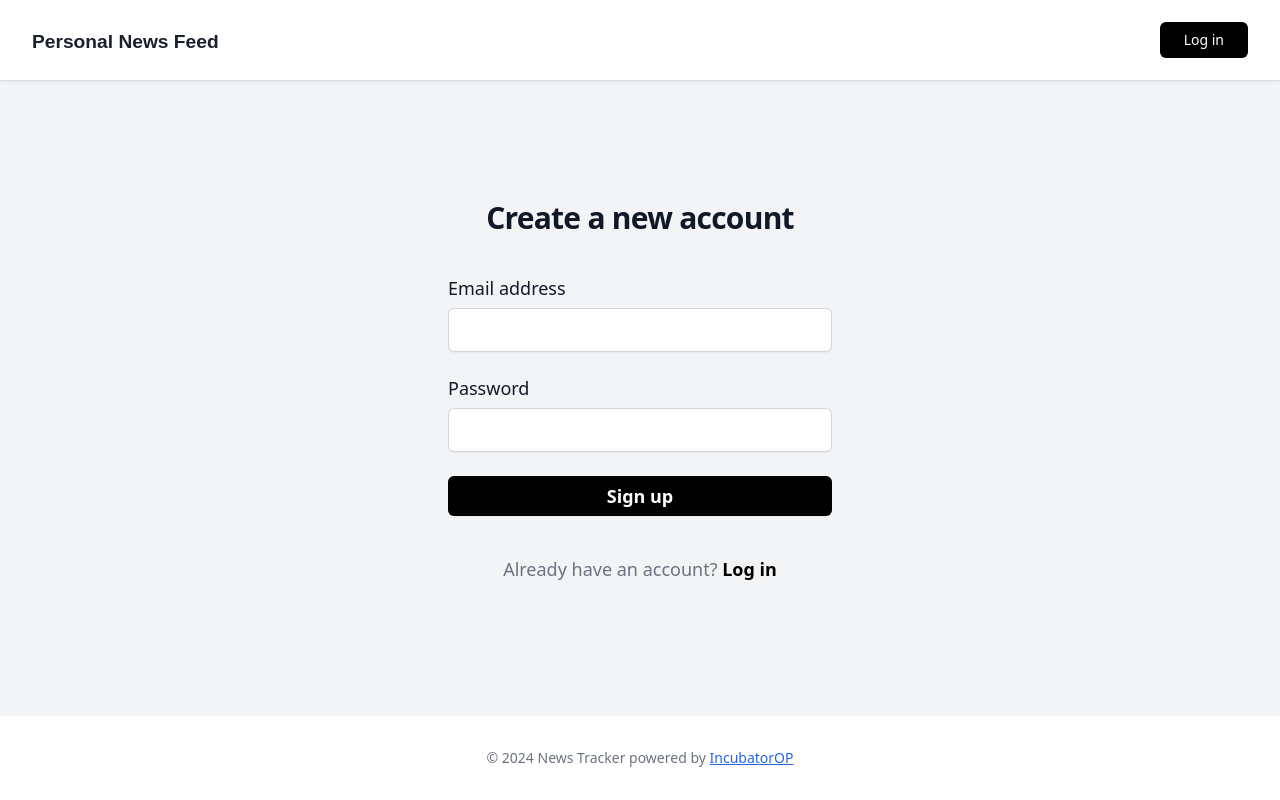
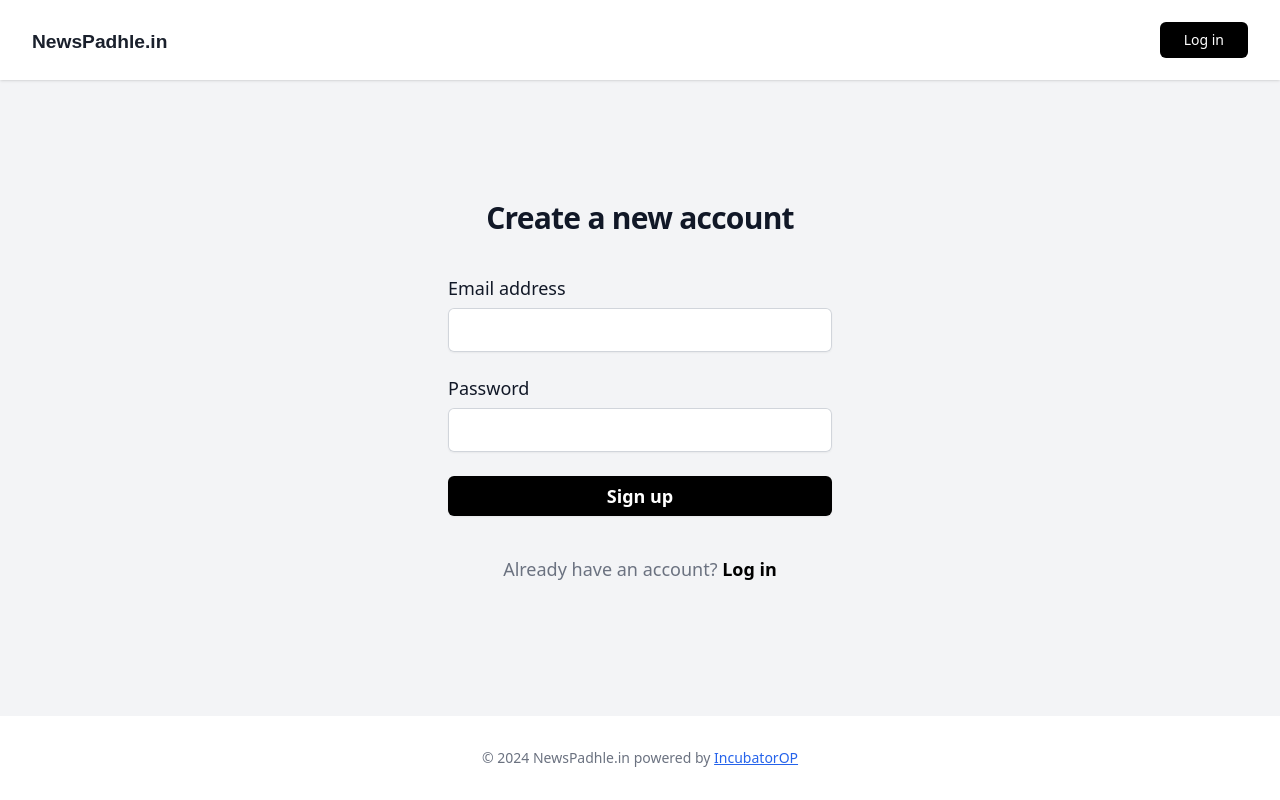
Before and after one commit to daytimedrinkingclub/newstracker, a Flask app: page / in a window 1280 px wide. Run offline with Flask 3, Linux system fonts and the light colour scheme; parts of the project's set-up code (start-up, migrations or seed data) failed here and were passed over; some libraries are stand-ins or nearby versions.

Commit message:
my changes

```diff
--- a/app/routes/auth.py
+++ b/app/routes/auth.py
@@ -45,7 +45,7 @@ def login():
         user_plans = DataService.get_user_plans(user['id'])
 
         if user_plans:
-            return redirect(url_for('main.keyword'))
+            return redirect(url_for('main.feed'))
         else:
             return redirect(url_for('main.plans'))
 
--- a/app/static/js/plans.js
+++ b/app/static/js/plans.js
@@ -16,7 +16,7 @@ function submitFreemiumPlan() {
     .then(response => response.json())
     .then(data => {
         alert('Free plan activated successfully!');
-        // window.location.href = '/keyword'
+        window.location.href = '/keyword';
     })
     .catch((error) => {
         console.error('Error:', error);
--- a/app/templates/components/footer.html
+++ b/app/templates/components/footer.html
@@ -2,7 +2,7 @@
     <div class="mx-auto max-w-7xl px-4 sm:px-6 lg:px-8">
         <div class="py-8 flex items-center justify-center">
             <div class="text-center">
-                <p class="text-sm text-gray-500">&copy; 2024 News Tracker powered by <a href="https://incubatorop.com" class="text-blue-600 hover:text-blue-800 underline">IncubatorOP</a></p>
+                <p class="text-sm text-gray-500">&copy; 2024 NewsPadhle.in powered by <a href="https://incubatorop.com"  target="_blank" class="text-blue-600 hover:text-blue-800 underline">IncubatorOP</a></p>
             </div>
         </div>
     </div>
--- a/app/templates/components/header.html
+++ b/app/templates/components/header.html
@@ -5,7 +5,7 @@
                 <a href="{{ url_for('main.feed') }}" class="flex items-center">
                     <svg class="h-8 w-auto" viewBox="0 0 300 40" fill="none" xmlns="http://www.w3.org/2000/svg">
                         <text x="0" y="30" font-family="Arial, sans-serif" font-size="24" font-weight="bold" fill="#1a202c">
-                            Personal News Feed
+                            NewsPadhle.in
                         </text>
                     </svg>
                 </a>
@@ -13,7 +13,7 @@
             <div class="hidden sm:flex sm:items-center sm:justify-center flex-grow">
                 {% if session.get('jwt') %}
                 <div class="flex space-x-8">
-                    <a href="{{ url_for('main.feed') }}" class="{% if request.endpoint == 'main.feed' %}border-b-2 border-black text-gray-900{% else %}border-transparent text-gray-500 hover:border-gray-300 hover:text-gray-700{% endif %} inline-flex items-center px-1 pt-1 text-base font-medium">Personal Feed</a>
+                    <a href="{{ url_for('main.feed') }}" class="{% if request.endpoint == 'main.feed' %}border-b-2 border-black text-gray-900{% else %}border-transparent text-gray-500 hover:border-gray-300 hover:text-gray-700{% endif %} inline-flex items-center px-1 pt-1 text-base font-medium">My Feed</a>
                     <a href="{{ url_for('main.keyword') }}" class="{% if request.endpoint == 'main.keyword' %}border-b-2 border-black text-gray-900{% else %}border-transparent text-gray-500 hover:border-gray-300 hover:text-gray-700{% endif %} inline-flex items-center px-1 pt-1 text-base font-medium">Topics</a>
                     <a href="{{ url_for('main.plans') }}" class="{% if request.endpoint == 'main.plans' %}border-b-2 border-black text-gray-900{% else %}border-transparent text-gray-500 hover:border-gray-300 hover:text-gray-700{% endif %} inline-flex items-center px-1 pt-1 text-base font-medium">Account</a>
                 </div>
```
Also changed, not shown: app/templates/onboarding/plans.html (+4 -3 lines).
